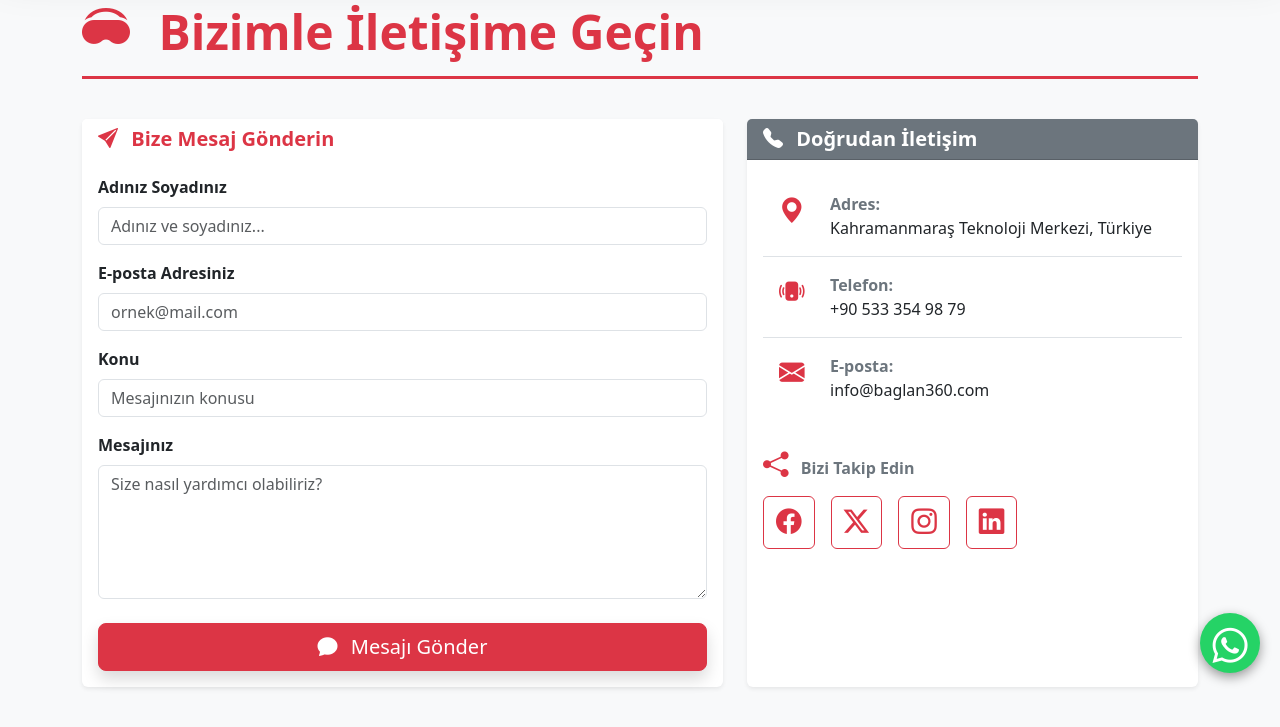
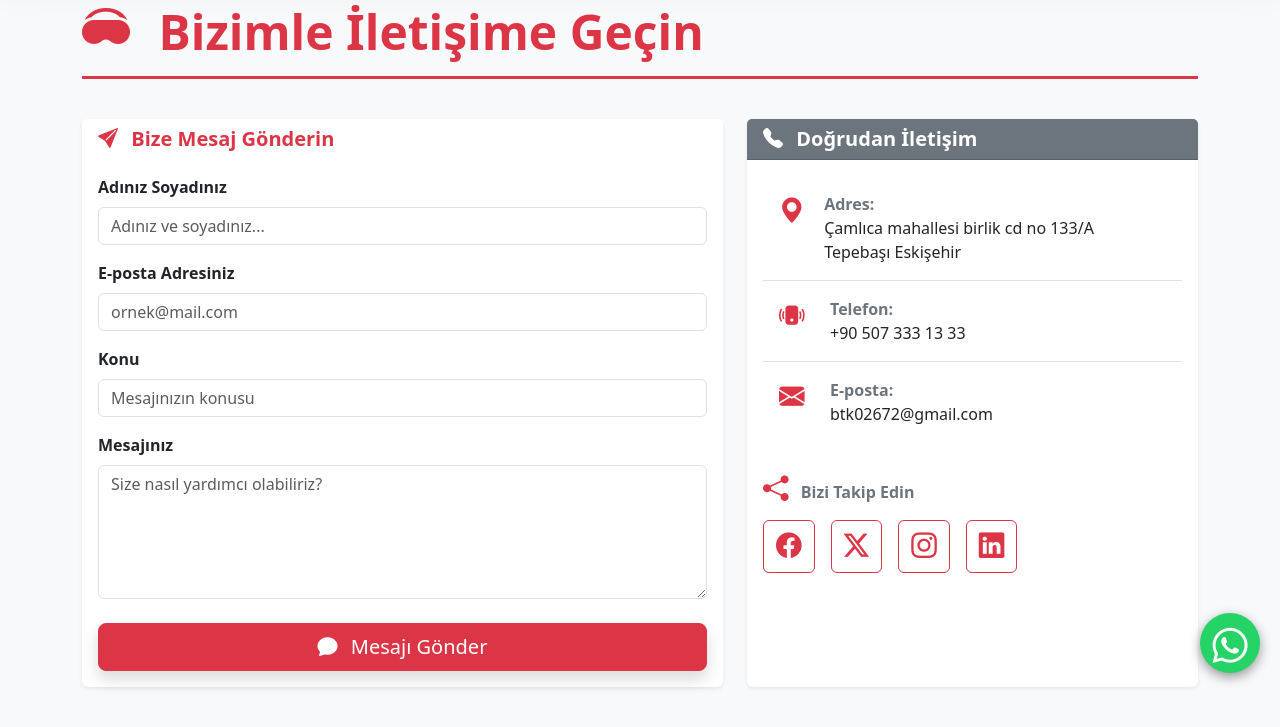
Before and after one commit to SELIMCNR/BayiSistem, a Flask app: page /iletisim in a window 1280 px wide. Shown: the part 107-834 px from the top of the page. Run offline with Flask 3, Linux system fonts and the light colour scheme.

Commit message:
Update iletisim.html

```diff
--- a/templates/iletisim.html
+++ b/templates/iletisim.html
@@ -164,7 +164,7 @@
                   <i class="bi bi-geo-alt-fill me-3"></i>
                   <div>
                     <strong class="text-secondary">Adres:</strong>
-                    <p class="mb-0">Kahramanmaraş Teknoloji Merkezi, Türkiye</p>
+                    <p class="mb-0">Çamlıca mahallesi birlik cd no 133/A Tepebaşı Eskişehir</p>
                   </div>
                 </li>
                 <li class="list-group-item d-flex align-items-start py-3">
@@ -173,9 +173,9 @@
                     <strong class="text-secondary">Telefon:</strong>
                     <p class="mb-0">
                       <a
-                        href="tel:+905333549879"
+                        href="tel:+905073331333"
                         class="text-decoration-none text-dark"
-                        >+90 533 354 98 79</a
+                        >+90 507 333 13 33</a
                       >
                     </p>
                   </div>
@@ -186,9 +186,9 @@
                     <strong class="text-secondary">E-posta:</strong>
                     <p class="mb-0">
                       <a
-                        href="mailto:info@baglan360.com"
+                        href="btk02672@gmail.com"
                         class="text-decoration-none text-dark"
-                        >info@baglan360.com</a
+                        >btk02672@gmail.com</a
                       >
                     </p>
                   </div>
@@ -246,7 +246,7 @@
     </div>
 
     <a
-      href="https://wa.me/+905333549879?text=Merhaba,%20Bağlan360%20web%20sitesinden%20ulaşıyorum%20ve%20bilgi%20almak%20istiyorum."
+      href="https://wa.me/+905073331333?text=Merhaba,%20Bağlan360%20web%20sitesinden%20ulaşıyorum%20ve%20bilgi%20almak%20istiyorum."
       class="whatsapp-float"
       target="_blank"
       title="WhatsApp ile Hızlı İletişim"
```
